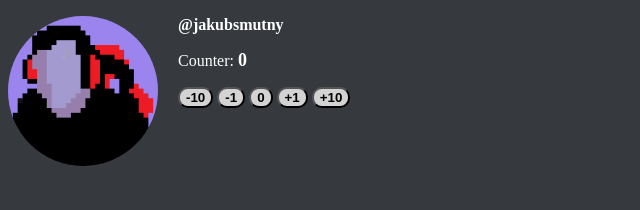
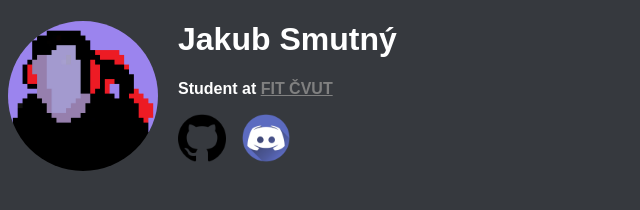
Before and after one commit to jakubsmutny/jakubsmutny.github.io, a plain HTML site: page index.html in a window 1280 px wide. Shown: the whole page, without its empty margins (0-640 px from the left). Drawn offline with Linux system fonts and the light colour scheme.

Commit message:
Add personal details

```diff
--- a/index.html
+++ b/index.html
@@ -4,66 +4,36 @@
     <head>
         <meta charset="UTF-8">
         <title>Jakub Smutny</title>
+        <link rel="icon" type="image/x-icon" href="/images/favicon.ico">
         <style>
             .profilepic {
                 height: 150px;
-                border-radius: 75px;
+                border-radius: 175px;
                 float:left;
                 margin-right: 20px;
+            }
+            .icon {
+                height: 48px;
+                float:left;
+                margin-right: 16px;
             }
             .text {
                 font-weight: bold;
                 color: white;
+                font-family: Arial, Helvetica, sans-serif;
             }
-            .counter {
-                color: white;
-            }
-            .sum {
-                font-size: large;
+            .link {
                 font-weight: bold;
-            }
-            button {
-                background-color: lightgrey;
-                font-weight: bold;
-                border-radius: 10px;
+                color: grey;
+                font-family: Arial, Helvetica, sans-serif;
             }
         </style>
     </head>
     <body>
-        <img class="profilepic" src="img/profilepic.jpeg" alt="Profile picture image">
-        <p class="text">@jakubsmutny</p>
-
-        <script type="text/javascript">
-            var clicks = 0;
-
-            function addTen() {
-            clicks += 10;
-            document.getElementById("clicks").innerHTML = clicks;
-            };
-            function addOne() {
-            clicks += 1;
-            document.getElementById("clicks").innerHTML = clicks;
-            };
-            function subOne() {
-            clicks -= 1;
-            document.getElementById("clicks").innerHTML = clicks;
-            };
-            function subTen() {
-            clicks -= 10;
-            document.getElementById("clicks").innerHTML = clicks;
-            };
-            function setZero() {
-            clicks = 0;
-            document.getElementById("clicks").innerHTML = clicks;
-            };
-        </script>
-
-        <p class="counter">Counter: <a class="sum" id="clicks">0</a></p>
-        <button type="button" onClick="subTen()">-10</button>
-        <button type="button" onClick="subOne()">-1</button>
-        <button type="button" onClick="setZero()">0</button>
-        <button type="button" onClick="addOne()">+1</button>
-        <button type="button" onClick="addTen()">+10</button>
-
+        <img class="profilepic" src="img/profilepic.png" alt="Profile picture image">
+        <h1 class="text">Jakub Smutný</h1>
+        <p class="text">Student at <a class="link" href="https://fit.cvut.cz">FIT ČVUT</a></p>
+        <a class= "link" href="https://github.com/jakubsmutny"><img class="icon" src="img/github.png" alt="GitHub icon image"></a>
+        <a class= "link" href="http://discordapp.com/users/379676005444485120"><img class="icon" src="img/discord.png" alt="Discord icon image"></a>
     </body>
 </html>
```
Also changed, not shown: img/discord.png (added), img/favicon.ico (added), img/github.png (added), img/profilepic.png (renamed from img/profilepic.jpeg).
